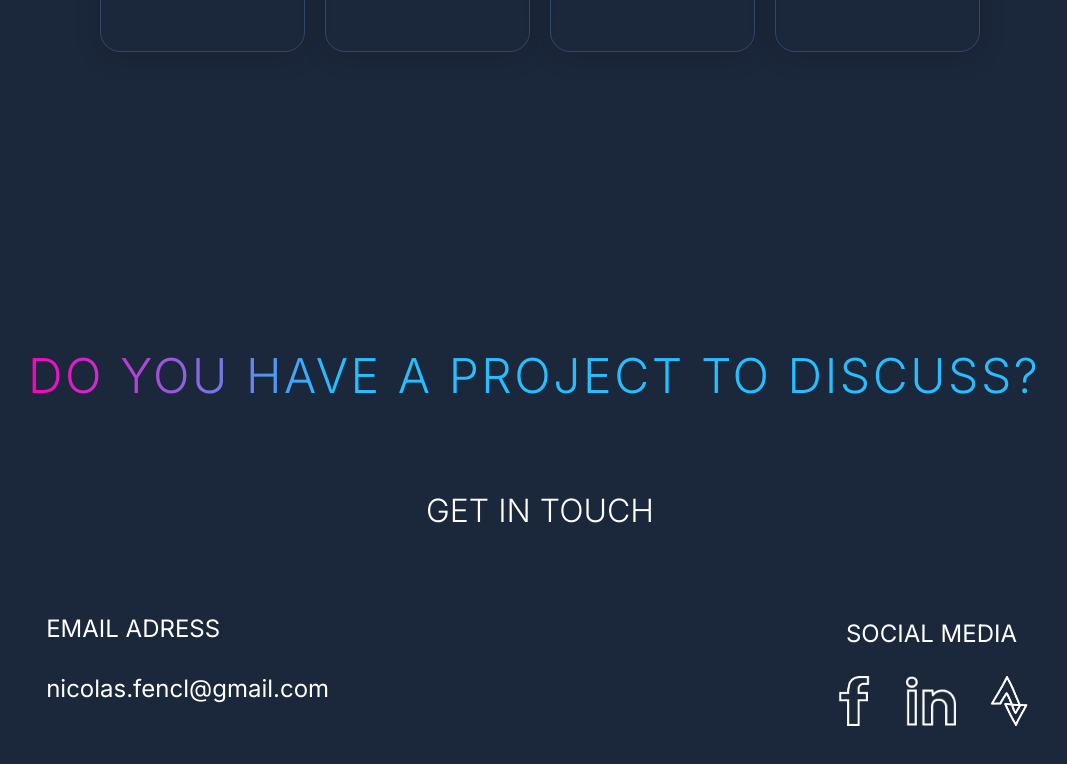
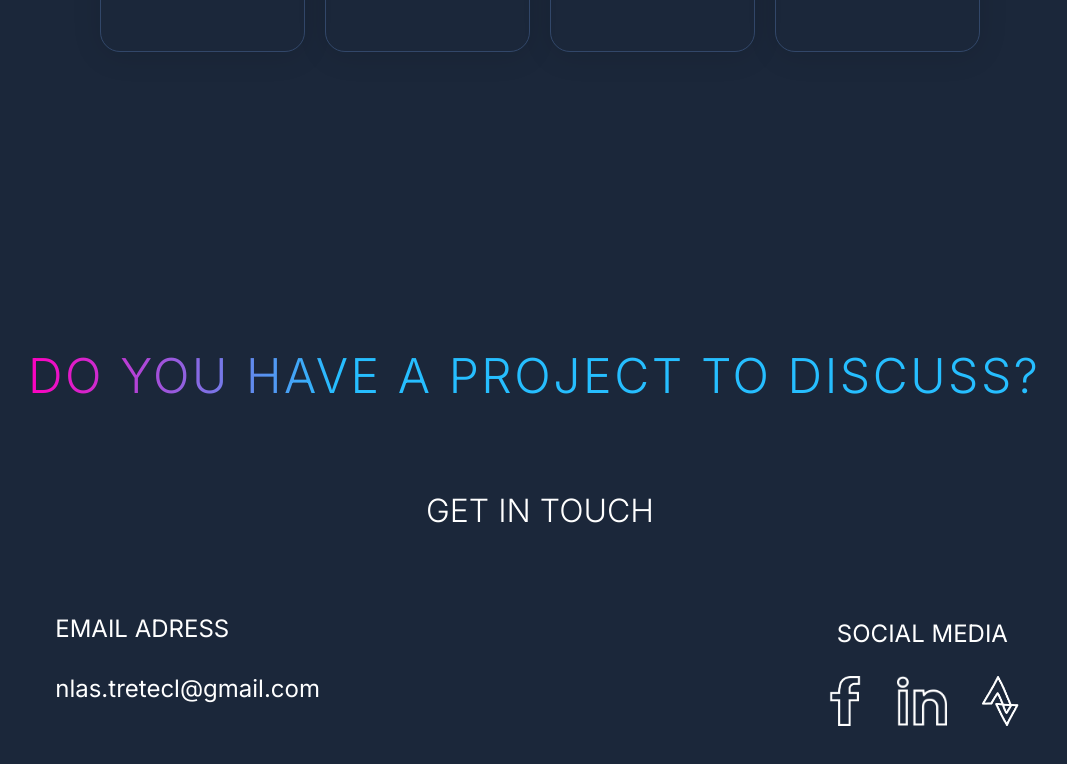
Before and after one commit to MasterHarry89/Personal-Landingpage, a React (Vite) app: page / in a window 1280 px wide. Shown: the part 2103-2867 px from the top of the page, without its empty margins (100-1167 px from the left). Built offline with nearby package versions, Linux system fonts and the light colour scheme.

Commit message:
Update Contact.jsx

```diff
--- a/src/Contact.jsx
+++ b/src/Contact.jsx
@@ -10,7 +10,7 @@ const Contact = () => {
         <div className="email-social-media">
           <div className="email">
             <p>EMAIL ADRESS</p>
-            <p>nicolas.fencl@gmail.com</p>
+            <p>nlas.tretecl@gmail.com</p>
           </div>
           <div className="social-media">
             <p>SOCIAL MEDIA</p>{" "}
```
